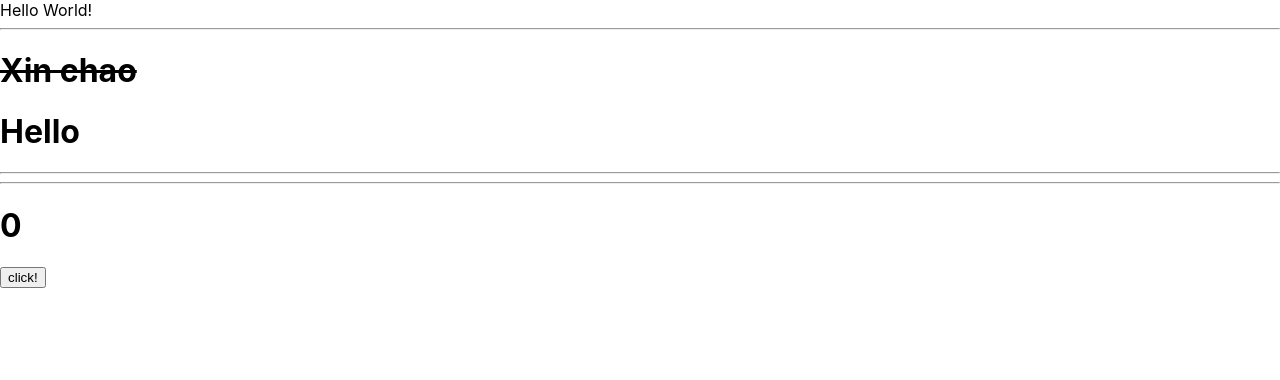
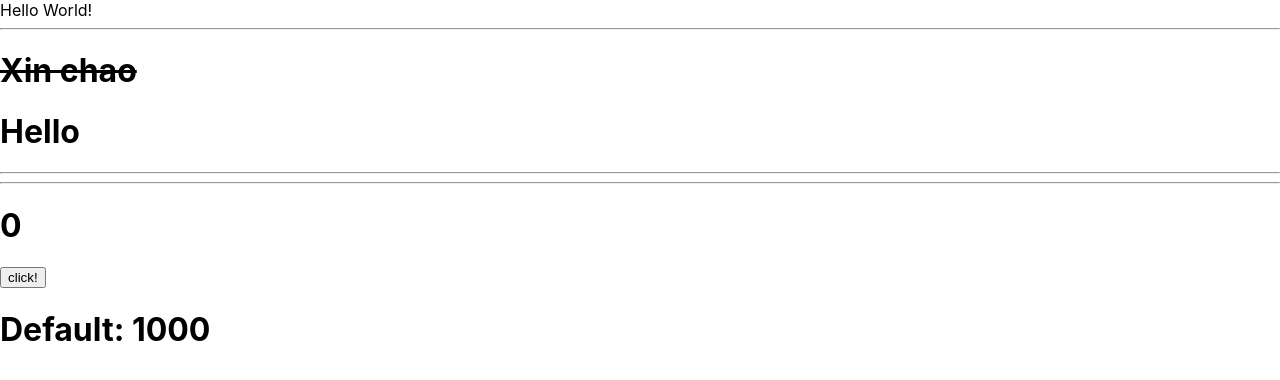
Before and after one commit to thangtranse/test-react-app, a React (Create React App) app: page / in a window 1280 px wide. Shown: the top 380 px of the page. Built offline with nearby package versions, Linux system fonts and the light colour scheme.

Commit message:
feat: example code

```diff
--- a/src/components/count/count.jsx
+++ b/src/components/count/count.jsx
@@ -1,10 +1,20 @@
 import React from "react";
 
+const orders = [300, 200, 500];
+
 function CountComponent() {
+  // const totalFnc = orders.reduce((num, cur) => num + cur);
+  // console.log(totalFnc);
+  // const [total, setTotal] = React.useState(totalFnc);
+  const [total, setTotal] = React.useState(() => {
+    const totalFnc = orders.reduce((num, cur) => num + cur);
+    console.log(totalFnc);
+    return totalFnc;
+  });
+
   const [count, setCount] = React.useState(0);
 
   const handleClickCount = () => {
-
     // -> Nếu gọi ntn thì react chỉ render đúng 1 lần tức giá trị chỉ +1
     // setCount(count + 1);
     // setCount(count + 1);
@@ -15,6 +25,7 @@ function CountComponent() {
     setCount((prevState) => prevState + 1);
     setCount((prevState) => prevState + 1);
 
+    setTotal(total + 1);
   };
 
   console.log("re-render");
@@ -23,6 +34,7 @@ function CountComponent() {
     <>
       <h1>{count}</h1>
       <button onClick={handleClickCount}>click!</button>
+      <h1>Default: {total}</h1>
     </>
   );
 }
```
